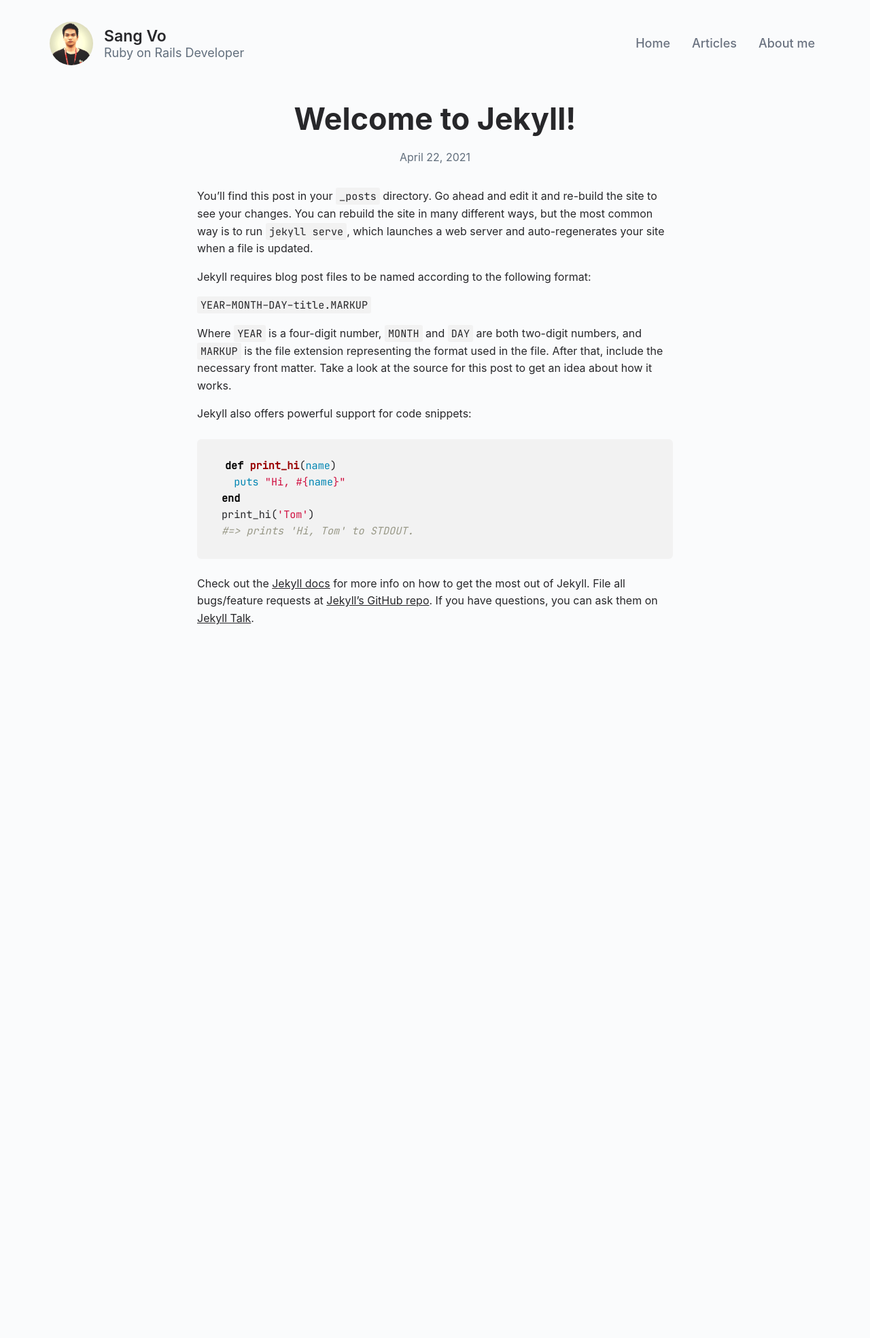
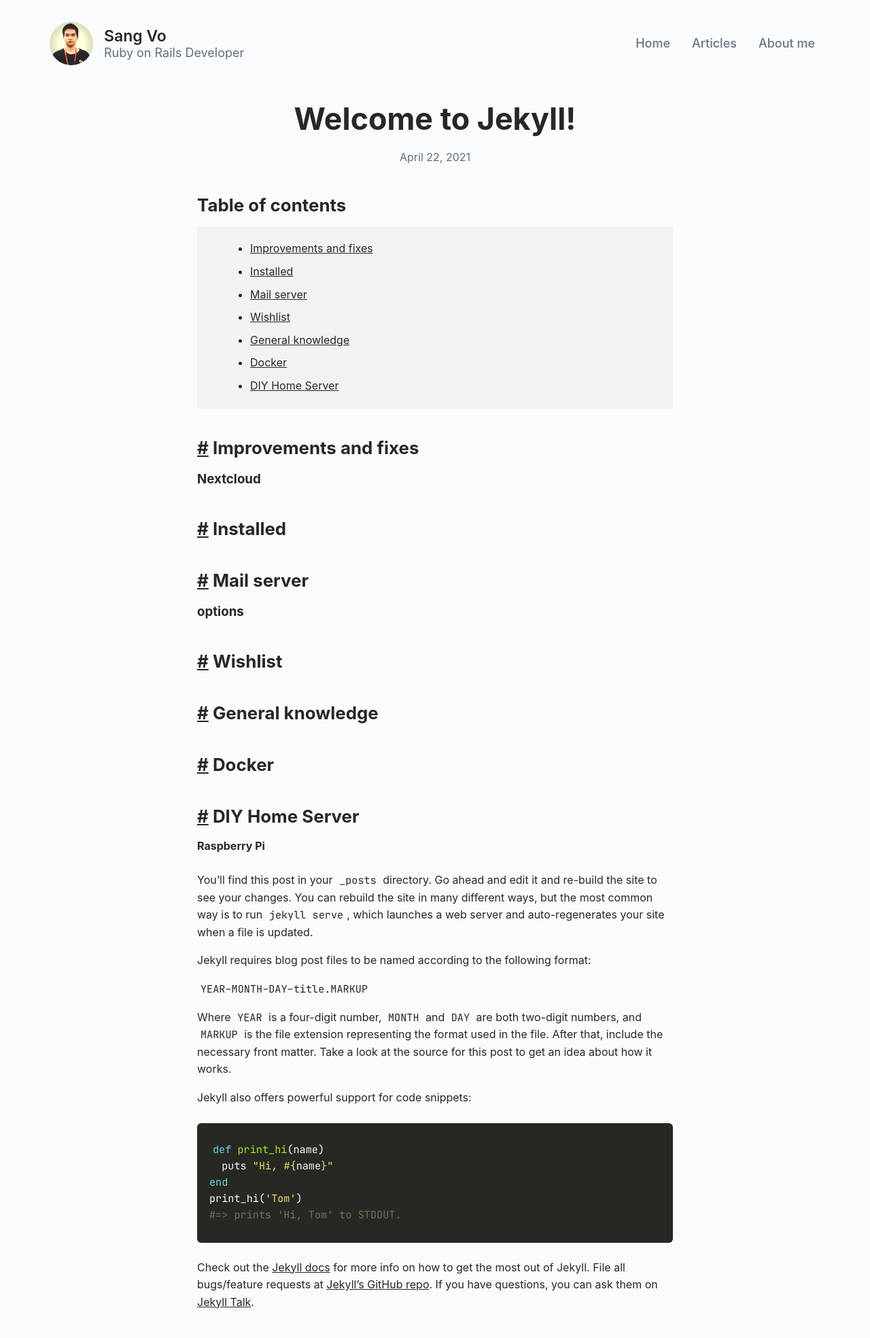
Before and after one commit to sangvo/myblog, a Jekyll site: the page built from _posts/2021-04-22-welcome-to-jekyll.markdown, in a window 1280 px wide. Shown: the whole page at 68% size. Built offline with Jekyll 4.4.1, drawn with Linux system fonts in a browser that asks for light colours; the table of contents is made by our own code; before the commit the page ends 963 px from its top, so only the background shows below that.

Commit message:
Improve SEO

```diff
--- a/Gemfile
+++ b/Gemfile
@@ -9,6 +9,8 @@
 group :jekyll_plugins do
   gem "jekyll-feed", "~> 0.12"
   gem "jekyll-paginate"
+  gem 'jekyll-toc'
+  gem 'jekyll-seo-tag'
 end
 
 # Windows and JRuby does not include zoneinfo files, so bundle the tzinfo-data gem
--- a/_config.yml
+++ b/_config.yml
@@ -1,5 +1,5 @@
 # Site settings
-title: Sang Vo
+title: Sang Vo Blog
 email: sangvo111@example.com
 name: Sang Vo
 position: Ruby on Rails Developer
@@ -14,6 +14,9 @@
 plugins:
   - jekyll-feed
   - jekyll-paginate
+  - jekyll-toc
+  - jekyll-seo-tag
+
 include:
   - _pages
 
@@ -34,6 +37,16 @@
   - name: About me
     link: /about
 
+toc:
+  min_level: 1
+  max_level: 2
+  ordered_list: true
+  no_toc_section_class: no_toc_section
+  list_id: toc
+  list_class: section-nav
+  sublist_class: ''
+  item_class: toc-entry
+  item_prefix: toc-
 # Exclude from processing.
 # The following items will not be processed, by default.
 # Any item listed under the `exclude:` key here will be automatically added to
--- /dev/null
+++ b/_includes/anchor_headings.html
@@ -0,0 +1,152 @@
+{% capture headingsWorkspace %}
+  {% comment %}
+    Copyright (c) 2018 Vladimir "allejo" Jimenez
+
+    Permission is hereby granted, free of charge, to any person
+    obtaining a copy of this software and associated documentation
+    files (the "Software"), to deal in the Software without
+    restriction, including without limitation the rights to use,
+    copy, modify, merge, publish, distribute, sublicense, and/or sell
+    copies of the Software, and to permit persons to whom the
+    Software is furnished to do so, subject to the following
+    conditions:
+
+    The above copyright notice and this permission notice shall be
+    included in all copies or substantial portions of the Software.
+
+    THE SOFTWARE IS PROVIDED "AS IS", WITHOUT WARRANTY OF ANY KIND,
+    EXPRESS OR IMPLIED, INCLUDING BUT NOT LIMITED TO THE WARRANTIES
+    OF MERCHANTABILITY, FITNESS FOR A PARTICULAR PURPOSE AND
+    NONINFRINGEMENT. IN NO EVENT SHALL THE AUTHORS OR COPYRIGHT
+    HOLDERS BE LIABLE FOR ANY CLAIM, DAMAGES OR OTHER LIABILITY,
+    WHETHER IN AN ACTION OF CONTRACT, TORT OR OTHERWISE, ARISING
+    FROM, OUT OF OR IN CONNECTION WITH THE SOFTWARE OR THE USE OR
+    OTHER DEALINGS IN THE SOFTWARE.
+  {% endcomment %}
+  {% comment %}
+    Version 1.0.9
+      https://github.com/allejo/jekyll-anchor-headings
+
+    "Be the pull request you wish to see in the world." ~Ben Balter
+
+    Usage:
+      {% include anchor_headings.html html=content anchorBody="#" %}
+
+    Parameters:
+      * html          (string) - the HTML of compiled markdown generated by kramdown in Jekyll
+
+    Optional Parameters:
+      * beforeHeading (bool)   : false  - Set to true if the anchor should be placed _before_ the heading's content
+      * headerAttrs   (string) :  ''    - Any custom HTML attributes that will be added to the heading tag; you may NOT use `id`;
+                                          the `%heading%` and `%html_id%` placeholders are available
+      * anchorAttrs   (string) :  ''    - Any custom HTML attributes that will be added to the `<a>` tag; you may NOT use `href`, `class` or `title`;
+                                          the `%heading%` and `%html_id%` placeholders are available
+      * anchorBody    (string) :  ''    - The content that will be placed inside the anchor; the `%heading%` placeholder is available
+      * anchorClass   (string) :  ''    - The class(es) that will be used for each anchor. Separate multiple classes with a space
+      * anchorTitle   (string) :  ''    - The `title` attribute that will be used for anchors
+      * h_min         (int)    :  1     - The minimum header level to build an anchor for; any header lower than this value will be ignored
+      * h_max         (int)    :  6     - The maximum header level to build an anchor for; any header greater than this value will be ignored
+      * bodyPrefix    (string) :  ''    - Anything that should be inserted inside of the heading tag _before_ its anchor and content
+      * bodySuffix    (string) :  ''    - Anything that should be inserted inside of the heading tag _after_ its anchor and content
+
+    Output:
+      The original HTML with the addition of anchors inside of all of the h1-h6 headings.
+  {% endcomment %}
+
+  {% assign minHeader = include.h_min | default: 1 %}
+  {% assign maxHeader = include.h_max | default: 6 %}
+  {% assign beforeHeading = include.beforeHeading %}
+  {% assign nodes = include.html | split: '<h' %}
+
+  {% capture edited_headings %}{% endcapture %}
+
+  {% for _node in nodes %}
+    {% capture node %}{{ _node | strip }}{% endcapture %}
+
+    {% if node == "" %}
+      {% continue %}
+    {% endif %}
+
+    {% assign nextChar = node | replace: '"', '' | strip | slice: 0, 1 %}
+    {% assign headerLevel = nextChar | times: 1 %}
+
+    <!-- If the level is cast to 0, it means it's not a h1-h6 tag, so let's see if we need to fix it -->
+    {% if headerLevel == 0 %}
+      <!-- Split up the node based on closing angle brackets and get the first one. -->
+      {% assign firstChunk = node | split: '>' | first %}
+
+      <!-- If the first chunk does NOT contain a '<', that means we've broken another HTML tag that starts with 'h' -->
+      {% unless firstChunk contains '<' %}
+        {% capture node %}<h{{ node }}{% endcapture %}
+      {% endunless %}
+
+      {% capture edited_headings %}{{ edited_headings }}{{ node }}{% endcapture %}
+      {% continue %}
+    {% endif %}
+
+    {% capture _closingTag %}</h{{ headerLevel }}>{% endcapture %}
+    {% assign _workspace = node | split: _closingTag %}
+    {% assign _idWorkspace = _workspace[0] | split: 'id="' %}
+    {% assign _idWorkspace = _idWorkspace[1] | split: '"' %}
+    {% assign html_id = _idWorkspace[0] %}
+
+    {% capture _hAttrToStrip %}{{ _workspace[0] | split: '>' | first }}>{% endcapture %}
+    {% assign header = _workspace[0] | replace: _hAttrToStrip, '' %}
+
+    <!-- Build the anchor to inject for our heading -->
+    {% capture anchor %}{% endcapture %}
+
+    {% if html_id and headerLevel >= minHeader and headerLevel <= maxHeader %}
+      {% assign escaped_header = header | strip_html %}
+
+      {% if include.headerAttrs %}
+        {% capture _hAttrToStrip %}{{ _hAttrToStrip | split: '>' | first }} {{ include.headerAttrs | replace: '%heading%', escaped_header | replace: '%html_id%', html_id }}>{% endcapture %}
+      {% endif %}
+
+      {% capture anchor %}href="#{{ html_id }}"{% endcapture %}
+
+      {% if include.anchorClass %}
+        {% capture anchor %}{{ anchor }} class="{{ include.anchorClass }}"{% endcapture %}
+      {% endif %}
+
+      {% if include.anchorTitle %}
+        {% capture anchor %}{{ anchor }} title="{{ include.anchorTitle | replace: '%heading%', escaped_header }}"{% endcapture %}
+      {% endif %}
+
+      {% if include.anchorAttrs %}
+        {% capture anchor %}{{ anchor }} {{ include.anchorAttrs | replace: '%heading%', escaped_header | replace: '%html_id%', html_id }}{% endcapture %}
+      {% endif %}
+
+      {% capture anchor %}<a {{ anchor }}>{{ include.anchorBody | replace: '%heading%', escaped_header | default: '' }}</a>{% endcapture %}
+
+      <!-- In order to prevent adding extra space after a heading, we'll let the 'anchor' value contain it -->
+      {% if beforeHeading %}
+        {% capture anchor %}{{ anchor }} {% endcapture %}
+      {% else %}
+        {% capture anchor %} {{ anchor }}{% endcapture %}
+      {% endif %}
+    {% endif %}
+
+    {% capture new_heading %}
+      <h{{ _hAttrToStrip }}
+        {{ include.bodyPrefix }}
+        {% if beforeHeading %}
+          {{ anchor }}{{ header }}
+        {% else %}
+          {{ header }}{{ anchor }}
+        {% endif %}
+        {{ include.bodySuffix }}
+      </h{{ headerLevel }}>
+    {% endcapture %}
+
+    <!--
+    If we have content after the `</hX>` tag, then we'll want to append that here so we don't lost any content.
+    -->
+    {% assign chunkCount = _workspace | size %}
+    {% if chunkCount > 1 %}
+      {% capture new_heading %}{{ new_heading }}{{ _workspace | last }}{% endcapture %}
+    {% endif %}
+
+    {% capture edited_headings %}{{ edited_headings }}{{ new_heading }}{% endcapture %}
+  {% endfor %}
+{% endcapture %}{% assign headingsWorkspace = '' %}{{ edited_headings | strip }}
--- a/_includes/head.html
+++ b/_includes/head.html
@@ -1,10 +1,10 @@
 <head>
   <meta charset="utf-8">
   <meta name="viewport" content="width=device-width">
-  <title>{{ page.title }} - {{ site.title }}</title>
   <!-- CSS -->
   <link rel="stylesheet" href="{{ "/assets/css/main.css" | relative_url }}">
 
   <!-- RSS -->
   {% feed_meta %}
+  {% seo %}
 </head>
--- a/_layouts/post.html
+++ b/_layouts/post.html
@@ -10,6 +10,10 @@
     {% endif %}
   </header>
   <section class="post__body">
-    {{ content }}
+    <h2>Table of contents</h2>
+    <div id="table-of-contents">
+      {% toc %}
+    </div>
+    {% include anchor_headings.html html=content anchorBody="#" beforeHeading=true h_max=2 %}
   </section>
 </article>
--- a/_posts/2021-04-22-welcome-to-jekyll.markdown
+++ b/_posts/2021-04-22-welcome-to-jekyll.markdown
@@ -3,7 +3,20 @@
 title:  "Welcome to Jekyll!"
 date:   2021-04-22 10:46:59 +0700
 categories: jekyll update
+toc: true
 ---
+
+## Improvements and fixes
+### Nextcloud
+## Installed
+## Mail server
+### options
+## Wishlist
+## General knowledge
+## Docker
+## DIY Home Server
+#### Raspberry Pi
+
 You’ll find this post in your `_posts` directory. Go ahead and edit it and re-build the site to see your changes. You can rebuild the site in many different ways, but the most common way is to run `jekyll serve`, which launches a web server and auto-regenerates your site when a file is updated.
 
 Jekyll requires blog post files to be named according to the following format:
--- a/_sass/_syntax.scss
+++ b/_sass/_syntax.scss
@@ -1,61 +1,65 @@
-.highlight .hll { background-color: #ffffcc }
-.highlight .c { color: #999988; font-style: italic } /* Comment */
-.highlight .err { color: #a61717; background-color: #e3d2d2 } /* Error */
-.highlight .k { color: #000000; font-weight: bold } /* Keyword */
-.highlight .o { color: #000000; font-weight: bold } /* Operator */
-.highlight .cm { color: #999988; font-style: italic } /* Comment.Multiline */
-.highlight .cp { color: #999999; font-weight: bold; font-style: italic } /* Comment.Preproc */
-.highlight .c1 { color: #999988; font-style: italic } /* Comment.Single */
-.highlight .cs { color: #999999; font-weight: bold; font-style: italic } /* Comment.Special */
-.highlight .gd { color: #000000; background-color: #ffdddd } /* Generic.Deleted */
-.highlight .ge { color: #000000; font-style: italic } /* Generic.Emph */
-.highlight .gr { color: #aa0000 } /* Generic.Error */
-.highlight .gh { color: #999999 } /* Generic.Heading */
-.highlight .gi { color: #000000; background-color: #ddffdd } /* Generic.Inserted */
-.highlight .go { color: #888888 } /* Generic.Output */
-.highlight .gp { color: #555555 } /* Generic.Prompt */
+.highlight pre { background-color: #272822; }
+.highlight .hll { background-color: #272822; }
+.highlight .c { color: #75715e } /* Comment */
+.highlight .err { color: #960050; background-color: #1e0010 } /* Error */
+.highlight .k { color: #66d9ef } /* Keyword */
+.highlight .l { color: #ae81ff } /* Literal */
+.highlight .n { color: #f8f8f2 } /* Name */
+.highlight .o { color: #f92672 } /* Operator */
+.highlight .p { color: #f8f8f2 } /* Punctuation */
+.highlight .cm { color: #75715e } /* Comment.Multiline */
+.highlight .cp { color: #75715e } /* Comment.Preproc */
+.highlight .c1 { color: #75715e } /* Comment.Single */
+.highlight .cs { color: #75715e } /* Comment.Special */
+.highlight .ge { font-style: italic } /* Generic.Emph */
 .highlight .gs { font-weight: bold } /* Generic.Strong */
-.highlight .gu { color: #aaaaaa } /* Generic.Subheading */
-.highlight .gt { color: #aa0000 } /* Generic.Traceback */
-.highlight .kc { color: #000000; font-weight: bold } /* Keyword.Constant */
-.highlight .kd { color: #000000; font-weight: bold } /* Keyword.Declaration */
-.highlight .kn { color: #000000; font-weight: bold } /* Keyword.Namespace */
-.highlight .kp { color: #000000; font-weight: bold } /* Keyword.Pseudo */
-.highlight .kr { color: #000000; font-weight: bold } /* Keyword.Reserved */
-.highlight .kt { color: #445588; font-weight: bold } /* Keyword.Type */
-.highlight .m { color: #009999 } /* Literal.Number */
-.highlight .s { color: #d01040 } /* Literal.String */
-.highlight .na { color: #008080 } /* Name.Attribute */
-.highlight .nb { color: #0086B3 } /* Name.Builtin */
-.highlight .nc { color: #445588; font-weight: bold } /* Name.Class */
-.highlight .no { color: #008080 } /* Name.Constant */
-.highlight .nd { color: #3c5d5d; font-weight: bold } /* Name.Decorator */
-.highlight .ni { color: #800080 } /* Name.Entity */
-.highlight .ne { color: #990000; font-weight: bold } /* Name.Exception */
-.highlight .nf { color: #990000; font-weight: bold } /* Name.Function */
-.highlight .nl { color: #990000; font-weight: bold } /* Name.Label */
-.highlight .nn { color: #555555 } /* Name.Namespace */
-.highlight .nt { color: #000080 } /* Name.Tag */
-.highlight .nv { color: #008080 } /* Name.Variable */
-.highlight .ow { color: #000000; font-weight: bold } /* Operator.Word */
-.highlight .w { color: #bbbbbb } /* Text.Whitespace */
-.highlight .mf { color: #009999 } /* Literal.Number.Float */
-.highlight .mh { color: #009999 } /* Literal.Number.Hex */
-.highlight .mi { color: #009999 } /* Literal.Number.Integer */
-.highlight .mo { color: #009999 } /* Literal.Number.Oct */
-.highlight .sb { color: #d01040 } /* Literal.String.Backtick */
-.highlight .sc { color: #d01040 } /* Literal.String.Char */
-.highlight .sd { color: #d01040 } /* Literal.String.Doc */
-.highlight .s2 { color: #d01040 } /* Literal.String.Double */
-.highlight .se { color: #d01040 } /* Literal.String.Escape */
-.highlight .sh { color: #d01040 } /* Literal.String.Heredoc */
-.highlight .si { color: #d01040 } /* Literal.String.Interpol */
-.highlight .sx { color: #d01040 } /* Literal.String.Other */
-.highlight .sr { color: #009926 } /* Literal.String.Regex */
-.highlight .s1 { color: #d01040 } /* Literal.String.Single */
-.highlight .ss { color: #990073 } /* Literal.String.Symbol */
-.highlight .bp { color: #999999 } /* Name.Builtin.Pseudo */
-.highlight .vc { color: #008080 } /* Name.Variable.Class */
-.highlight .vg { color: #008080 } /* Name.Variable.Global */
-.highlight .vi { color: #008080 } /* Name.Variable.Instance */
-.highlight .il { color: #009999 } /* Literal.Number.Integer.Long */
+.highlight .kc { color: #66d9ef } /* Keyword.Constant */
+.highlight .kd { color: #66d9ef } /* Keyword.Declaration */
+.highlight .kn { color: #f92672 } /* Keyword.Namespace */
+.highlight .kp { color: #66d9ef } /* Keyword.Pseudo */
+.highlight .kr { color: #66d9ef } /* Keyword.Reserved */
+.highlight .kt { color: #66d9ef } /* Keyword.Type */
+.highlight .ld { color: #e6db74 } /* Literal.Date */
+.highlight .m { color: #ae81ff } /* Literal.Number */
+.highlight .s { color: #e6db74 } /* Literal.String */
+.highlight .na { color: #a6e22e } /* Name.Attribute */
+.highlight .nb { color: #f8f8f2 } /* Name.Builtin */
+.highlight .nc { color: #a6e22e } /* Name.Class */
+.highlight .no { color: #66d9ef } /* Name.Constant */
+.highlight .nd { color: #a6e22e } /* Name.Decorator */
+.highlight .ni { color: #f8f8f2 } /* Name.Entity */
+.highlight .ne { color: #a6e22e } /* Name.Exception */
+.highlight .nf { color: #a6e22e } /* Name.Function */
+.highlight .nl { color: #f8f8f2 } /* Name.Label */
+.highlight .nn { color: #f8f8f2 } /* Name.Namespace */
+.highlight .nx { color: #a6e22e } /* Name.Other */
+.highlight .py { color: #f8f8f2 } /* Name.Property */
+.highlight .nt { color: #f92672 } /* Name.Tag */
+.highlight .nv { color: #f8f8f2 } /* Name.Variable */
+.highlight .ow { color: #f92672 } /* Operator.Word */
+.highlight .w { color: #f8f8f2 } /* Text.Whitespace */
+.highlight .mf { color: #ae81ff } /* Literal.Number.Float */
+.highlight .mh { color: #ae81ff } /* Literal.Number.Hex */
+.highlight .mi { color: #ae81ff } /* Literal.Number.Integer */
+.highlight .mo { color: #ae81ff } /* Literal.Number.Oct */
+.highlight .sb { color: #e6db74 } /* Literal.String.Backtick */
+.highlight .sc { color: #e6db74 } /* Literal.String.Char */
+.highlight .sd { color: #e6db74 } /* Literal.String.Doc */
+.highlight .s2 { color: #e6db74 } /* Literal.String.Double */
+.highlight .se { color: #ae81ff } /* Literal.String.Escape */
+.highlight .sh { color: #e6db74 } /* Literal.String.Heredoc */
+.highlight .si { color: #e6db74 } /* Literal.String.Interpol */
+.highlight .sx { color: #e6db74 } /* Literal.String.Other */
+.highlight .sr { color: #e6db74 } /* Literal.String.Regex */
+.highlight .s1 { color: #e6db74 } /* Literal.String.Single */
+.highlight .ss { color: #e6db74 } /* Literal.String.Symbol */
+.highlight .bp { color: #f8f8f2 } /* Name.Builtin.Pseudo */
+.highlight .vc { color: #f8f8f2 } /* Name.Variable.Class */
+.highlight .vg { color: #f8f8f2 } /* Name.Variable.Global */
+.highlight .vi { color: #f8f8f2 } /* Name.Variable.Instance */
+.highlight .il { color: #ae81ff } /* Literal.Number.Integer.Long */
+
+.highlight .gh { } /* Generic Heading & Diff Header */
+.highlight .gu { color: #75715e; } /* Generic.Subheading & Diff Unified/Comment? */
+.highlight .gd { color: #f92672; } /* Generic.Deleted & Diff Deleted */
+.highlight .gi { color: #a6e22e; } /* Generic.Inserted & Diff Inserted */
--- /dev/null
+++ b/_sass/_toc.scss
@@ -0,0 +1,4 @@
+#table-of-contents{
+    background: #f2f2f2;
+    padding: 20px 30px;
+}
--- a/_sass/main.scss
+++ b/_sass/main.scss
@@ -1,5 +1,6 @@
 @import 'syntax';
 @import 'tile';
+@import 'toc';
 
 @font-face {
 	font-family: "JetBrains Mono";
@@ -17,7 +18,6 @@
 	background: #fafbfc;
 }
 code {
-	background: #f2f2f2;
 	border-radius: 3px;
 	font-family: "JetBrains Mono", Menlo, Consolas, Monaco, "Courier New", monospace;
 	font-size: .95rem;
@@ -38,16 +38,12 @@
     border-radius: 6px;
     color: gray-1;
     overflow: auto;
-    padding: 28px 36px;
+    padding: 28px 18px;
     line-height: 1.5;
     -webkit-text-size-adjust: none;
     -moz-text-size-adjust: none;
     -ms-text-size-adjust: none;
     text-size-adjust: none;
-}
-
-code, pre {
-    background: #f2f2f2;
 }
 
 .content {
```
Also changed, not shown: Gemfile.lock, 1 other file.
